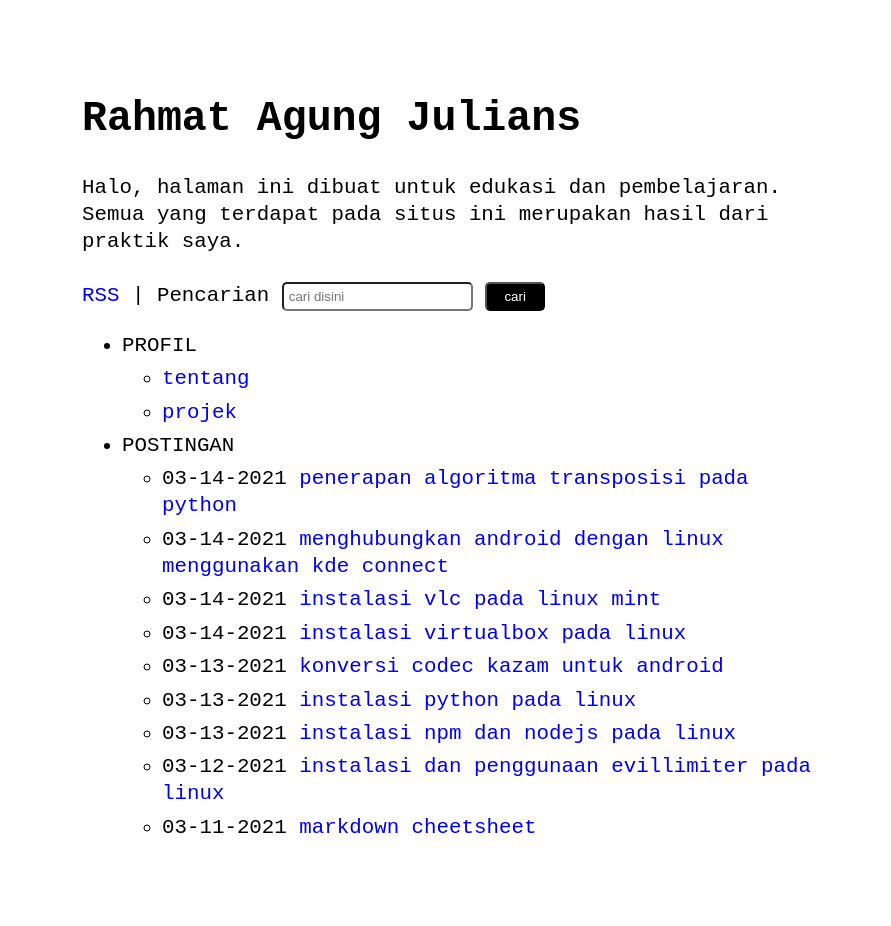
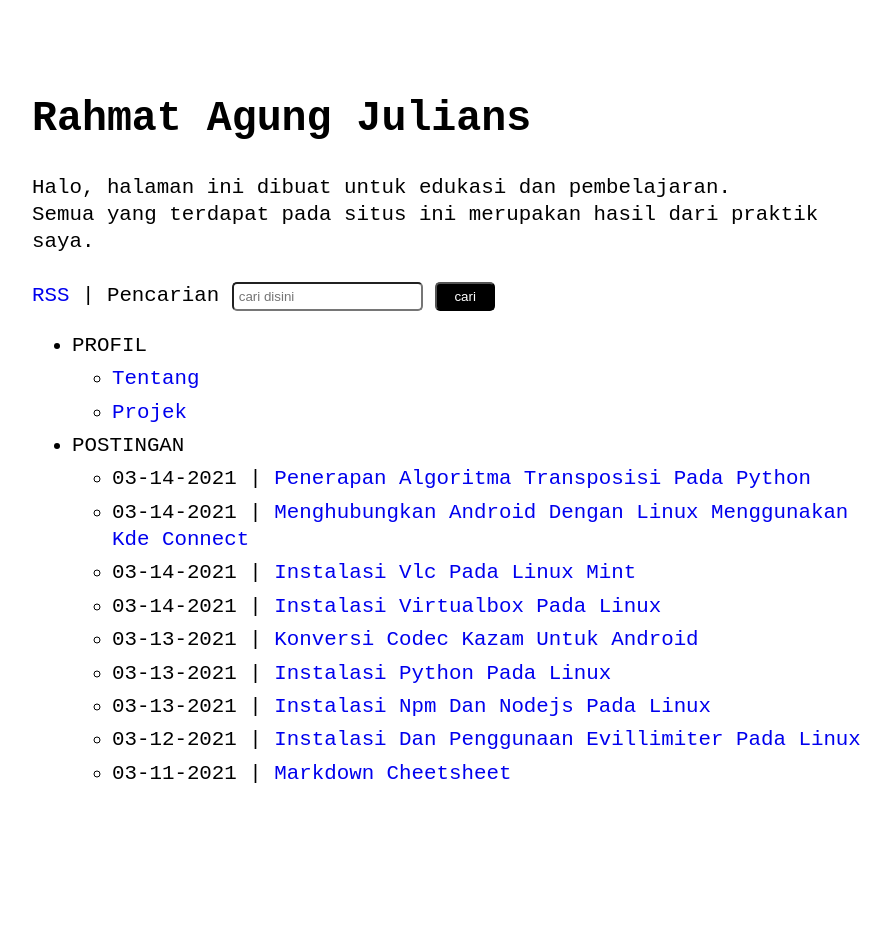
Before and after one commit to rahmatagungj/ruby-blog, a Jekyll site: the page built from index.md, in a window 1280 px wide. Shown: the whole page, without its empty margins (188-1079 px from the left). Built offline with Jekyll 4.4.1, drawn with Linux system fonts in a browser that asks for light colours; after the commit the page ends 900 px from its top, so only the background shows below that.

Commit message:
capitalize format in CSS

```diff
--- a/_includes/post_list.html
+++ b/_includes/post_list.html
@@ -14,7 +14,7 @@
   <ul>
     {%- for post in posts limit: include.limit -%}
         <li>
-          <span>{{ post.date | | date: "%m-%d-%Y" }}</span>
+          <span>{{ post.date | | date: "%m-%d-%Y" }}</span> |
           <a href="{{ post.url | relative_url }}">{{ post.title | downcase }}</a>
         </li>
     {%- endfor -%}
--- a/_sass/no-style-please.scss
+++ b/_sass/no-style-please.scss
@@ -30,7 +30,7 @@ body {
 
 .post-meta { text-align: right; }
 
-h2, h3, h4, h5, h6 { margin-top: 3rem; }
+h2, h3, h4, h5, h6 { margin-top: 3rem; text-transform: capitalize;}
 
 hr { margin: 2rem 0; }
 
@@ -42,7 +42,7 @@ li { margin: 0.4rem 0; }
 
 .w {
   width: fit-content;
-  max-width: 740px;
+  max-width: 840px;
   margin: 0 auto;
   padding: 4rem 2rem;
 }
@@ -109,4 +109,5 @@ input#search-box {
 
 a {
   text-decoration: none;
+  text-transform: capitalize;
 }
```
